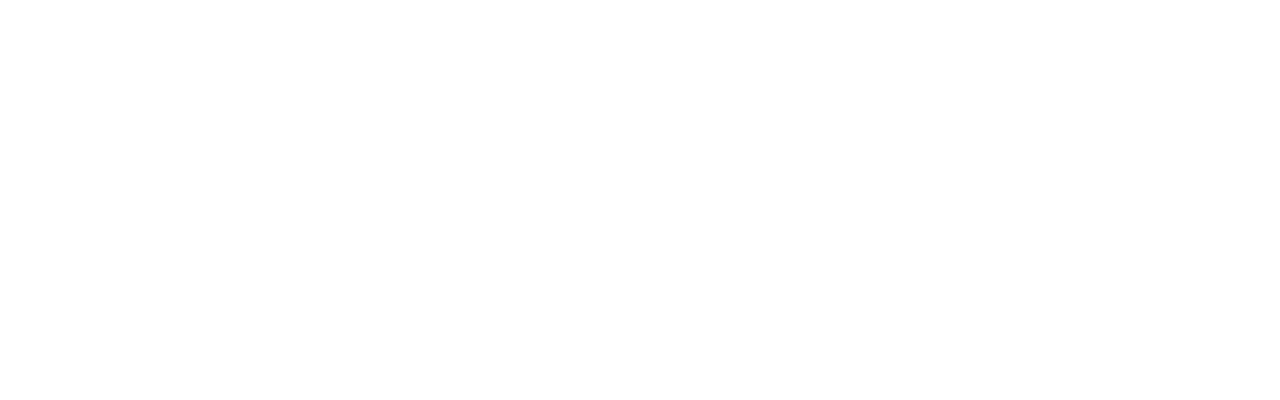
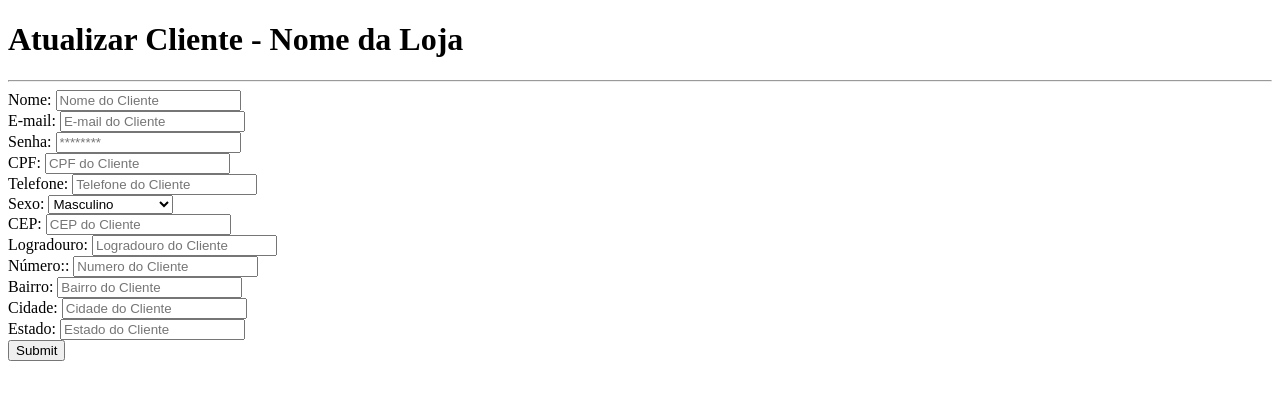
Before and after one commit to VicDeMartini/DW2, a plain HTML site: page AA1/UCliente.html in a window 1280 px wide. Drawn offline with Linux system fonts and the light colour scheme.

Commit message:
Create page for client update
    * Same template as cliente create
        - All input fields have the client information for update

```diff
--- a/AA1/UCliente.html
+++ b/AA1/UCliente.html
@@ -0,0 +1,77 @@
+<!DOCTYPE html>
+<html lang="pt-br">
+<head>
+    <meta charset="UTF-8">
+    <meta http-equiv="X-UA-Compatible" content="IE=edge">
+    <meta name="viewport" content="width=device-width, initial-scale-1.0">
+    <title>Atualizar cliente - Nome da Loja</title>
+</head>
+
+<body>
+    <!-- Cabecalho da pagina -->
+    <div class="header">
+        <h1><strong> Atualizar Cliente - Nome da Loja </strong></h1>
+        <hr>
+    </div>
+
+    <!-- Forms para cadastros -->
+    <div class="formCliente">
+        <form action="api/atualizaCliente" method="post">
+                <label for="nome">Nome:</label>
+                <input type="text" id="nome" name="nome" placeholder="Nome do Cliente" />
+                <br>
+
+                <label for="email">E-mail:</label>
+                <input type="text" id="email" name="email" placeholder="E-mail do Cliente"/>
+                <br>
+
+                <label for="senha">Senha:</label> <!-- Type password para nao mostrar a senha -->
+                <input type="password" id="senha" name="senha" placeholder="********" />
+                <br>
+
+                <label for="cpf">CPF:</label>
+                <input type="text" id="cpf" name="cpf" placeholder="CPF do Cliente"/>
+                <br>
+
+                <label for="telefone">Telefone:</label>
+                <input type="text" id="telefone" name="telefone" placeholder="Telefone do Cliente" />
+                <br>
+
+                <label for="sexo">Sexo:</label> <!-- Drop down -->
+                <select id="sexo" name="sexo">
+                    <option value="masculino">Masculino</option>
+                    <option value="feminino">Feminino</option>
+                    <option value="nao-binario">Não Binário</option>
+                    <option value="prefere-nao-dizer">Prefiro Não Dizer</option>
+                </select>
+                <br>
+
+                <label for="cep">CEP:</label>
+                <input type="text" id="cep" name="cep" placeholder="CEP do Cliente" />
+                <br>
+
+                <label for="logradouro">Logradouro:</label>
+                <input type="text" id="logradouro" name="logradouro" placeholder="Logradouro do Cliente" />
+                <br>
+
+                <label for="numero">Número::</label>
+                <input type="text" id="numero" name="numero" placeholder="Numero do Cliente"/>
+                <br>
+
+                <label for="bairro">Bairro:</label>
+                <input type="text" id="bairro" name="bairro" placeholder="Bairro do Cliente"/>
+                <br>
+
+                <label for="cidade">Cidade:</label>
+                <input type="text" id="cidade" name="cidade" placeholder="Cidade do Cliente"/>
+                <br>
+
+                <label for="estado">Estado:</label>
+                <input type="text" id="estado" name="estado" placeholder="Estado do Cliente"/>
+                <br>
+
+                <input type="submit" id="Cadastrar" />
+        </form>
+    </div>
+
+</body>
```
Also changed, not shown: AA1/RCliente.html (+1 -1 lines).
